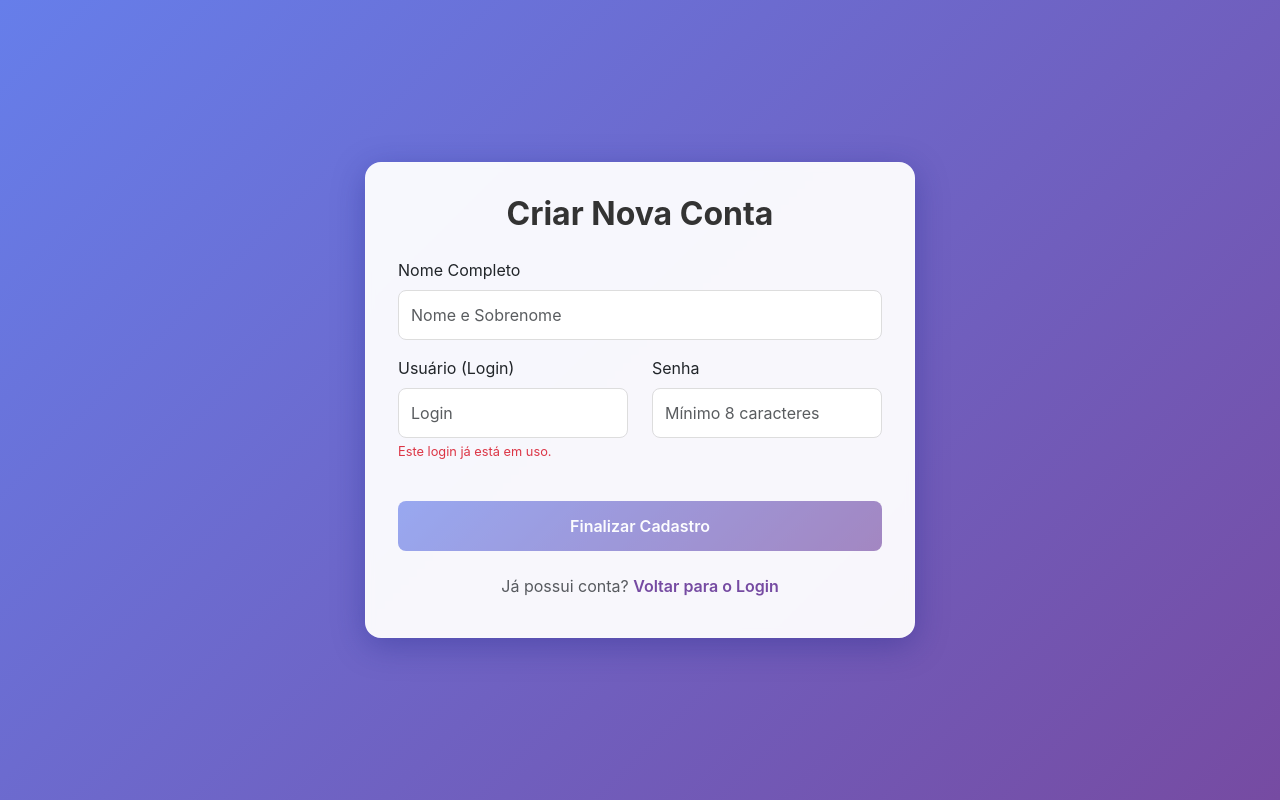
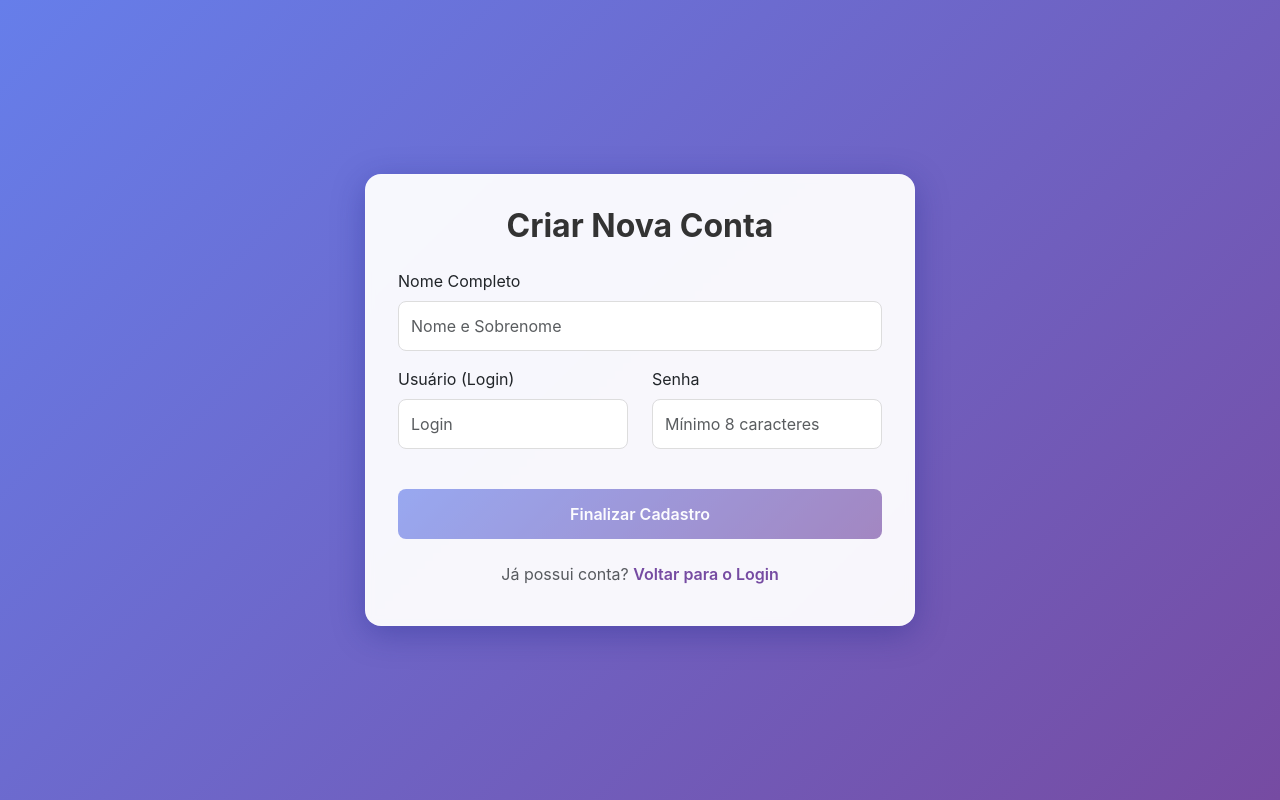
Before and after one commit to desafio-tec/front_end, a React (Vite) app: page /register in a window 1280 px wide. Built offline with nearby package versions, Linux system fonts and the light colour scheme.

Commit message:
Correção cirúrgica: eliminar erro fantasma no login com validação condicional

```diff
--- a/src/pages/Register.tsx
+++ b/src/pages/Register.tsx
@@ -131,7 +131,6 @@ const Register = () => {
                             value={formData.name}
                             onChange={handleChange}
                             isInvalid={!!apiErrors.name}
-                            required
                         />
                         <Form.Control.Feedback type="invalid">{apiErrors.name}</Form.Control.Feedback>
                     </Form.Group>
@@ -147,18 +146,15 @@ const Register = () => {
                                         placeholder="Login"
                                         value={formData.login}
                                         onChange={handleChange}
-                                        // Só exibe erro (borda vermelha) se o status for REALMENTE 'taken'
-                                        isInvalid={loginStatus === 'taken'}
+                                        isInvalid={formData.login.length >= 3 && loginStatus === 'taken'}
                                         isValid={loginStatus === 'available'}
-                                        required
                                     />
                                     {loginStatus === 'checking' && (
                                         <div className="position-absolute end-0 top-50 translate-middle-y me-2">
                                             <Spinner size="sm" animation="border" />
                                         </div>
                                     )}
-                                    {/* A mensagem abaixo só aparece se o isInvalid for true */}
-                                    <Form.Control.Feedback type="invalid">
+                                    <Form.Control.Feedback type="invalid" style={{ display: loginStatus === 'taken' ? 'block' : 'none' }}>
                                         Este login já está em uso.
                                     </Form.Control.Feedback>
                                 </div>
@@ -173,7 +169,6 @@ const Register = () => {
                                     placeholder="Mínimo 8 caracteres"
                                     value={formData.password}
                                     onChange={handleChange}
-                                    required
                                 />
                             </Form.Group>
                         </Col>
```
